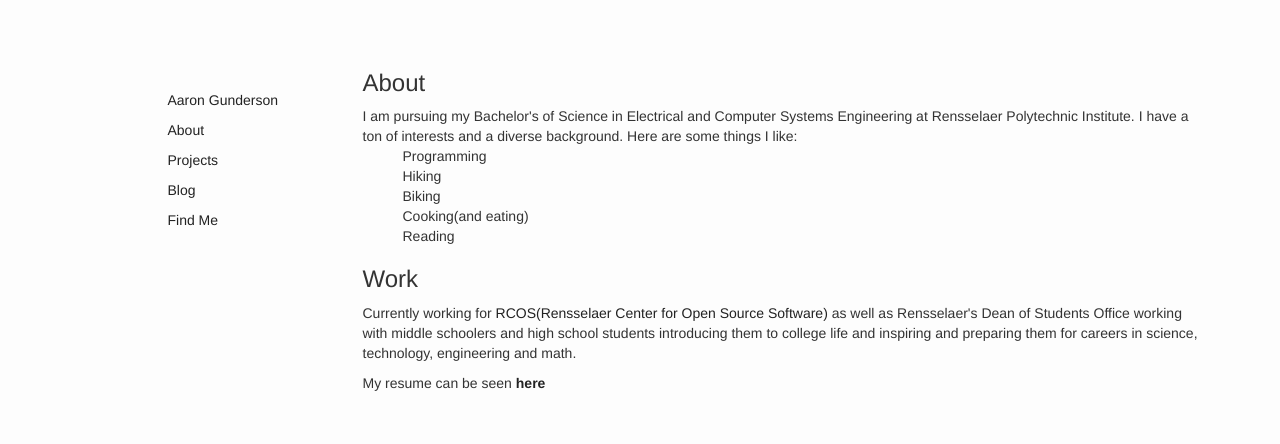
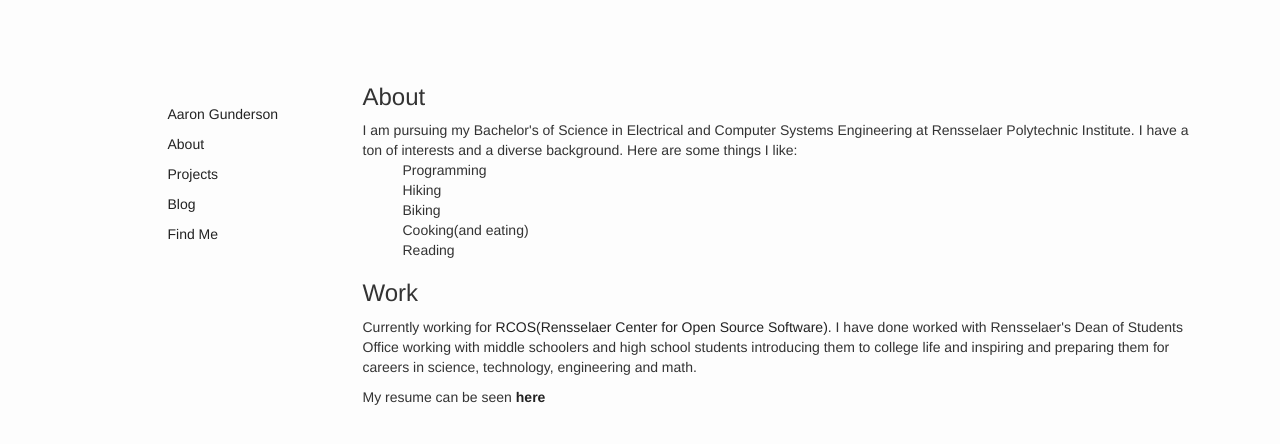
Before and after one commit to agundy/agundy.github.io, a Jekyll site: the page built from about/index.html, in a window 1280 px wide. Shown: the top 444 px of the page. Built offline with Jekyll 4.4.1, drawn with Linux system fonts in a browser that asks for light colours.

Commit message:
New blog post and slight changes to layout

```diff
--- a/about/index.html
+++ b/about/index.html
@@ -18,7 +18,7 @@
 
 		<h3>Work</h3>
 		<p>
-			Currently working for <a href="http://rcos.rpi.edu/" title="RCOS">RCOS(Rensselaer Center for Open Source Software)</a> as well as Rensselaer's Dean of Students Office working with middle schoolers and high school students introducing them to college life and inspiring and preparing them for careers in science, technology, engineering and math.
+			Currently working for <a href="http://rcos.rpi.edu/" title="RCOS">RCOS(Rensselaer Center for Open Source Software)</a>. I have done worked with Rensselaer's Dean of Students Office working with middle schoolers and high school students introducing them to college life and inspiring and preparing them for careers in science, technology, engineering and math.
 		</p>
 
 		<p>
--- a/css/main.css
+++ b/css/main.css
@@ -1,11 +1,10 @@
 html{
     font-family: 'Roboto', sans-serif;
-
     color: #444;
 }
 
 body {
-    margin-top: 50px;
+    margin-top: 5%;
     background-color: #fdfdfd;
 }
 
```
Also changed, not shown: _posts/2014-11-04-yhack.md (added, +21 -0 lines), contact/index.html (+6 -4 lines).
